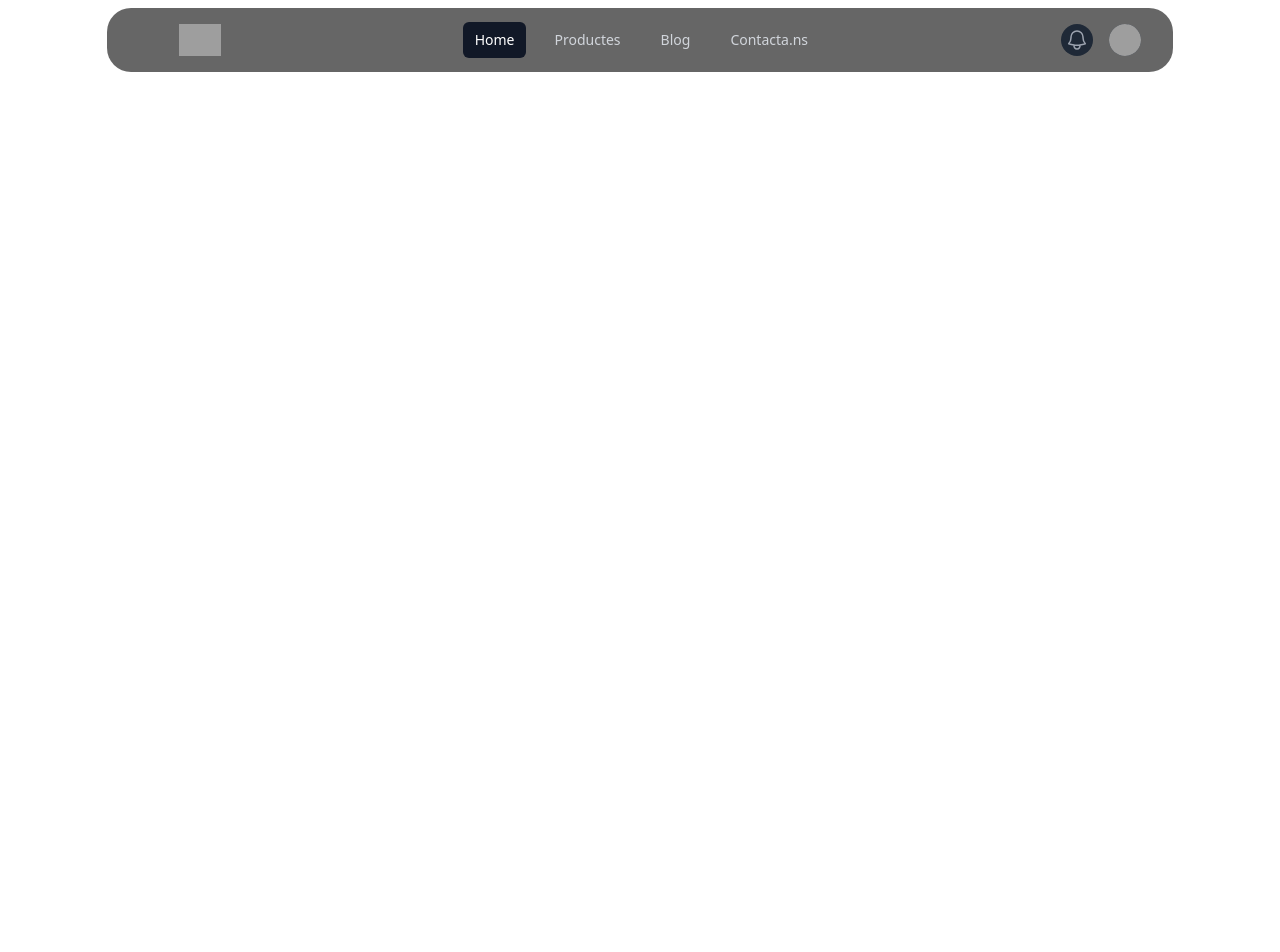
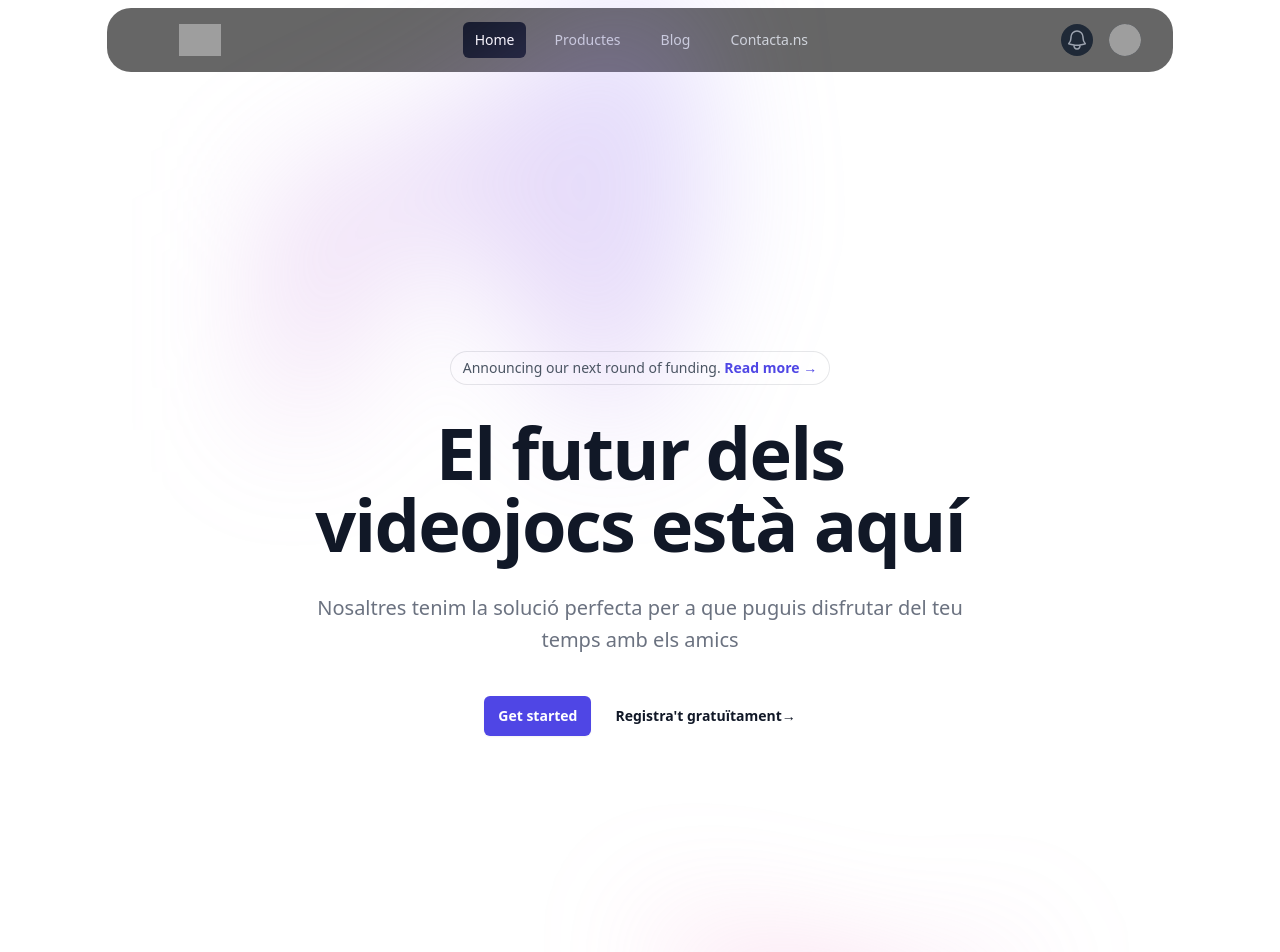
Before and after one commit to harrywhite17/ProjecteAndroid-Videojocapp, a React (Vite) app in the folder hivemind-project/: page / in a window 1280 px wide. Shown: the top 952 px of the page. Before the commit the page ends 800 px from the top, so only its background shows below. Built offline with nearby package versions, Linux system fonts and the light colour scheme; grey boxes are pictures that could not be loaded.

Commit message:
the navbar is fixed and sticky

```diff
--- a/hivemind-project/src/App.jsx
+++ b/hivemind-project/src/App.jsx
@@ -1,5 +1,6 @@
-import { Disclosure, Menu, MenuButton, MenuItem, MenuItems } from '@headlessui/react'
+import {Dialog, DialogPanel, Disclosure, Menu, MenuButton, MenuItem, MenuItems} from '@headlessui/react'
 import {Bars3Icon, BellIcon, XMarkIcon} from '@heroicons/react/24/outline'
+import {useState} from "react";
 
 const navigation = [
     { name: 'Home', href: '#', current: true },
@@ -12,10 +13,10 @@
     return classes.filter(Boolean).join(' ')
 }
 
-export default function Example() {
-    return (
-        <Disclosure as="nav" className="bg-black/60 rounded-3xl mt-2 w-5/6 mx-auto backdrop-blur-2xl">
-            <div className="mx-auto max-w-full px-2 sm:px-6 lg:px-8">
+function NavigationBar(){
+    return(
+        <Disclosure as="nav" className="bg-black/60 rounded-3xl mt-2 w-5/6 mx-auto backdrop-blur-2xl sticky top-2">
+            <div className="mx-auto max-w-full px-2 sm:px-6 lg:px-8 ">
                 <div className="relative flex h-16 items-center justify-between">
 
                     {/* Mobile menu button and menu panel */}
@@ -158,5 +159,132 @@
                 </div>
             </Disclosure.Panel>
         </Disclosure>
+    );
+}
+
+function HeroSection(){
+    const [mobileMenuOpen, setMobileMenuOpen] = useState(false);
+
+    return(
+        <Disclosure as="div" className="flex flex-col items-center justify-center text-white">
+            <div className="bg-white">
+                <header className="absolute inset-x-0 top-0 z-50">
+                    <Dialog open={mobileMenuOpen} onClose={setMobileMenuOpen} className="lg:hidden">
+                        <div className="fixed inset-0 z-50"/>
+                        <DialogPanel
+                            className="fixed inset-y-0 right-0 z-50 w-full overflow-y-auto bg-white px-6 py-6 sm:max-w-sm sm:ring-1 sm:ring-gray-900/10">
+                            <div className="flex items-center justify-between">
+                                <a href="#" className="-m-1.5 p-1.5">
+                                    <span className="sr-only">Your Company</span>
+                                    <img
+                                        alt=""
+                                        src="https://tailwindui.com/plus/img/logos/mark.svg?color=indigo&shade=600"
+                                        className="h-8 w-auto"
+                                    />
+                                </a>
+                                <button
+                                    type="button"
+                                    onClick={() => setMobileMenuOpen(false)}
+                                    className="-m-2.5 rounded-md p-2.5 text-gray-700"
+                                >
+                                    <span className="sr-only">Close menu</span>
+                                    <XMarkIcon aria-hidden="true" className="h-6 w-6"/>
+                                </button>
+                            </div>
+                            <div className="mt-6 flow-root">
+                                <div className="-my-6 divide-y divide-gray-500/10">
+                                    <div className="space-y-2 py-6">
+                                        {navigation.map((item) => (
+                                            <a
+                                                key={item.name}
+                                                href={item.href}
+                                                className="-mx-3 block rounded-lg px-3 py-2 text-base font-semibold leading-7 text-gray-900 hover:bg-gray-50"
+                                            >
+                                                {item.name}
+                                            </a>
+                                        ))}
+                                    </div>
+                                    <div className="py-6">
+                                        <a
+                                            href="#"
+                                            className="-mx-3 block rounded-lg px-3 py-2.5 text-base font-semibold leading-7 text-gray-900 hover:bg-gray-50"
+                                        >
+                                            Log in
+                                        </a>
+                                    </div>
+                                </div>
+                            </div>
+                        </DialogPanel>
+                    </Dialog>
+                </header>
+
+                <div className="relative isolate px-6 pt-14 lg:px-8">
+                    <div
+                        aria-hidden="true"
+                        className="absolute inset-x-0 -top-40 -z-10 transform-gpu overflow-hidden blur-3xl sm:-top-80"
+                    >
+                        <div
+                            style={{
+                                clipPath:
+                                    'polygon(74.1% 44.1%, 100% 61.6%, 97.5% 26.9%, 85.5% 0.1%, 80.7% 2%, 72.5% 32.5%, 60.2% 62.4%, 52.4% 68.1%, 47.5% 58.3%, 45.2% 34.5%, 27.5% 76.7%, 0.1% 64.9%, 17.9% 100%, 27.6% 76.8%, 76.1% 97.7%, 74.1% 44.1%)',
+                            }}
+                            className="relative left-[calc(50%-11rem)] aspect-[1155/678] w-[36.125rem] -translate-x-1/2 rotate-[30deg] bg-gradient-to-tr from-[#ff80b5] to-[#9089fc] opacity-30 sm:left-[calc(50%-30rem)] sm:w-[72.1875rem]"
+                        />
+                    </div>
+                    <div className="mx-auto max-w-2xl py-32 sm:py-48 lg:py-56">
+                        <div className="hidden sm:mb-8 sm:flex sm:justify-center">
+                            <div
+                                className="relative rounded-full px-3 py-1 text-sm leading-6 text-gray-600 ring-1 ring-gray-900/10 hover:ring-gray-900/20">
+                                Announcing our next round of funding.{' '}
+                                <a href="#" className="font-semibold text-indigo-600">
+                                    <span aria-hidden="true" className="absolute inset-0"/>
+                                    Read more <span aria-hidden="true">&rarr;</span>
+                                </a>
+                            </div>
+                        </div>
+                        <div className="text-center">
+                            <h1 className="text-balance text-5xl font-semibold tracking-tight text-gray-900 sm:text-7xl">
+                                El futur dels videojocs està aquí
+                            </h1>
+                            <p className="mt-8 text-pretty text-lg font-medium text-gray-500 sm:text-xl/8">
+                                Nosaltres tenim la solució perfecta per a que puguis disfrutar del teu temps amb els amics
+                            </p>
+                            <div className="mt-10 flex items-center justify-center gap-x-6">
+                                <a
+                                    href="#"
+                                    className="rounded-md bg-indigo-600 px-3.5 py-2.5 text-sm font-semibold text-white shadow-sm hover:bg-indigo-500 focus-visible:outline focus-visible:outline-2 focus-visible:outline-offset-2 focus-visible:outline-indigo-600"
+                                >
+                                    Get started
+                                </a>
+                                <a href="#" className="text-sm font-semibold leading-6 text-gray-900">
+                                    Registra&#39;t gratuïtament<span aria-hidden="true">→</span>
+                                </a>
+                            </div>
+                        </div>
+                    </div>
+                    <div
+                        aria-hidden="true"
+                        className="absolute inset-x-0 top-[calc(100%-13rem)] -z-10 transform-gpu overflow-hidden blur-3xl sm:top-[calc(100%-30rem)]"
+                    >
+                        <div
+                            style={{
+                                clipPath:
+                                    'polygon(74.1% 44.1%, 100% 61.6%, 97.5% 26.9%, 85.5% 0.1%, 80.7% 2%, 72.5% 32.5%, 60.2% 62.4%, 52.4% 68.1%, 47.5% 58.3%, 45.2% 34.5%, 27.5% 76.7%, 0.1% 64.9%, 17.9% 100%, 27.6% 76.8%, 76.1% 97.7%, 74.1% 44.1%)',
+                            }}
+                            className="relative left-[calc(50%+3rem)] aspect-[1155/678] w-[36.125rem] -translate-x-1/2 bg-gradient-to-tr from-[#ff80b5] to-[#9089fc] opacity-30 sm:left-[calc(50%+36rem)] sm:w-[72.1875rem]"
+                        />
+                    </div>
+                </div>
+            </div>
+        </Disclosure>
+    );
+}
+
+export default function Webpage() {
+    return (
+        <section>
+            <NavigationBar/>
+            <HeroSection />
+        </section>
     )
 }
```
